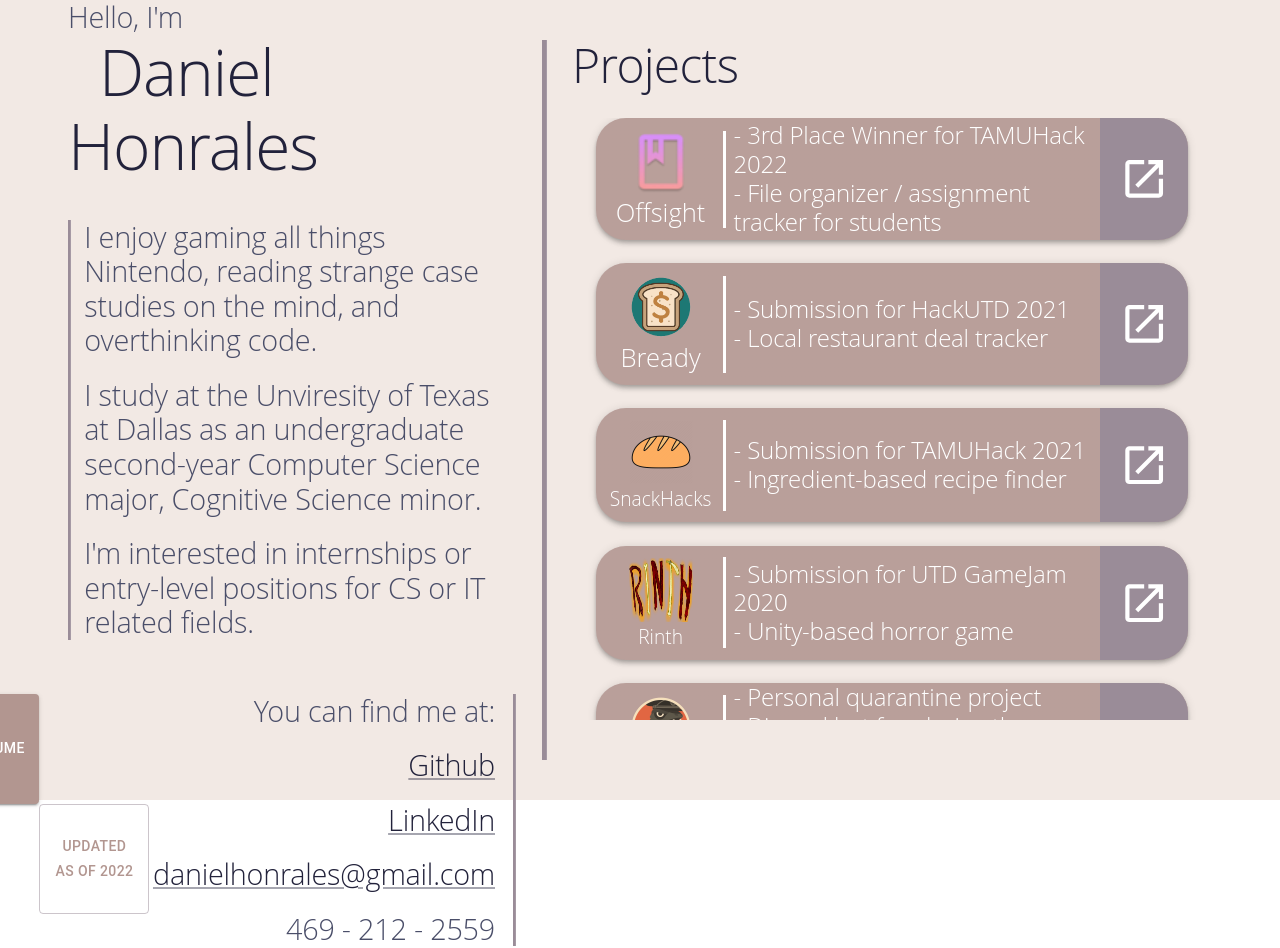
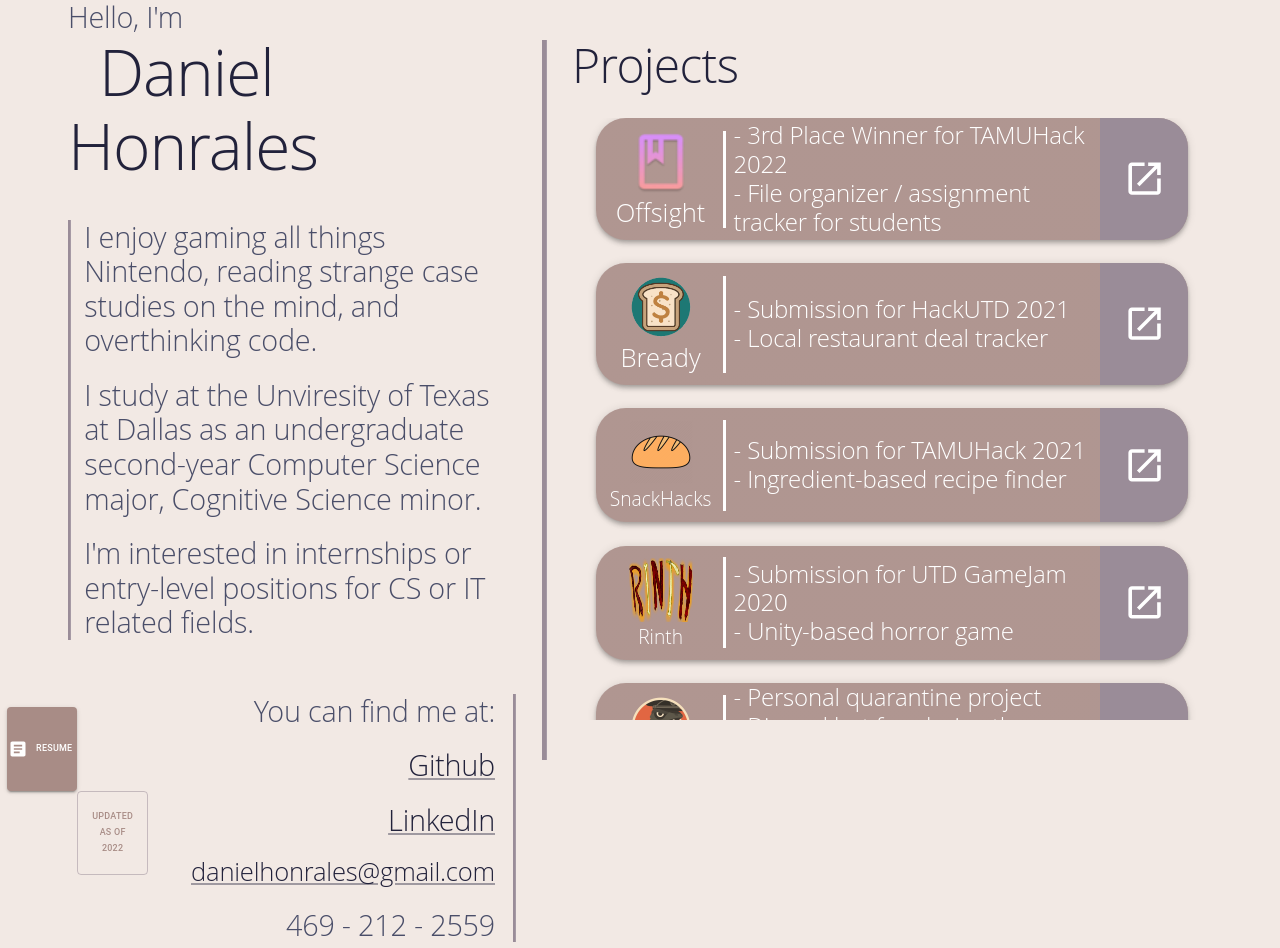
Before and after one commit to danielhonrales/portfolio, a React (Create React App) app in the folder portfolioApp/: page / in a window 1280 px wide. Built offline with nearby package versions, Linux system fonts and the light colour scheme.

Commit message:
Temporary Scaling Fix

```diff
--- a/portfolioApp/src/App.js
+++ b/portfolioApp/src/App.js
@@ -17,7 +17,7 @@ const theme = createTheme({
       mode: 'dark',
       primary: {
         main: '#9A8C98',
-        light: '#B29690',
+        light: '#A88C86',
       },
       secondary: {
         main: '#22223B',
@@ -51,6 +51,7 @@ const theme = createTheme({
 });
 
 function App() {
+  document.body.style.background = '#F2E9E4';
   return (
     <ThemeProvider theme={theme}>
         <Box sx={{display: 'flex',
@@ -90,10 +91,10 @@ function App() {
             </Box>
 
             <Box sx={{display: 'flex', justifyContent: 'flex-end', textAlign: 'right', marginTop: '12%'}}>
-              <Container sx={{marginRight: '20%'}}>
+              <Container sx={{margin: '3% 20%'}}>
                 <Button
                   variant='contained'
-                  sx={{width: '110px', height: '110px', backgroundColor: 'primary.light'}}
+                  sx={{fontSize: '.7vw', width: '5.5vw', height: '10.5vh', backgroundColor: 'primary.light'}}
                   startIcon={<ArticleIcon />}
                   onClick={() => {
                     const link = document.createElement("a");
@@ -105,7 +106,7 @@ function App() {
                 </Button>
                 <Button
                   variant='outlined'
-                  sx={{width: '110px', height: '110px', marginLeft: '100%', color: 'primary.light'}}>
+                  sx={{fontSize: '.7vw', width: '5.5vw', height: '10.5vh', marginLeft: '100%', color: 'primary.light'}}>
                   Updated As Of 2022
                 </Button>
               </Container>
@@ -132,6 +133,7 @@ function App() {
                   href="mailto:danielhonrales@gmail.com"
                   color="secondary.main"
                   variant='h2'
+                  sx={{fontSize: '1.6rem'}}
                 >danielhonrales@gmail.com</Link>
                 <br/><br/>
 
@@ -176,7 +178,7 @@ function App() {
                       onClick={() => {
                         window.open('https://devpost.com/software/offsight');
                       }}>
-                      <OpenInNewIcon sx={{width: '70%', height: '70%'}}/>
+                      <OpenInNewIcon sx={{width: '60%', height: '60%'}}/>
                     </IconButton>
                   </Box>
               </Paper>
@@ -206,7 +208,7 @@ function App() {
                       onClick={() => {
                         window.open('https://devpost.com/software/bready');
                       }}>
-                      <OpenInNewIcon sx={{width: '70%', height: '70%'}}/>
+                      <OpenInNewIcon sx={{width: '60%', height: '60%'}}/>
                     </IconButton>
                   </Box>
               </Paper>
@@ -236,7 +238,7 @@ function App() {
                       onClick={() => {
                         window.open('https://devpost.com/software/snackhacks');
                       }}>
-                      <OpenInNewIcon sx={{width: '70%', height: '70%'}}/>
+                      <OpenInNewIcon sx={{width: '60%', height: '60%'}}/>
                     </IconButton>
                   </Box>
               </Paper>
@@ -266,7 +268,7 @@ function App() {
                       onClick={() => {
                         window.open('https://danielhonrales.itch.io/rinthnew');
                       }}>
-                      <OpenInNewIcon sx={{width: '70%', height: '70%'}}/>
+                      <OpenInNewIcon sx={{width: '60%', height: '60%'}}/>
                     </IconButton>
                   </Box>
               </Paper>
@@ -296,7 +298,7 @@ function App() {
                       onClick={() => {
                         window.open('https://github.com/danielhonrales/Discrete-Hitler');
                       }}>
-                      <OpenInNewIcon sx={{width: '70%', height: '70%'}}/>
+                      <OpenInNewIcon sx={{width: '60%', height: '60%'}}/>
                     </IconButton>
                   </Box>
               </Paper>
```
